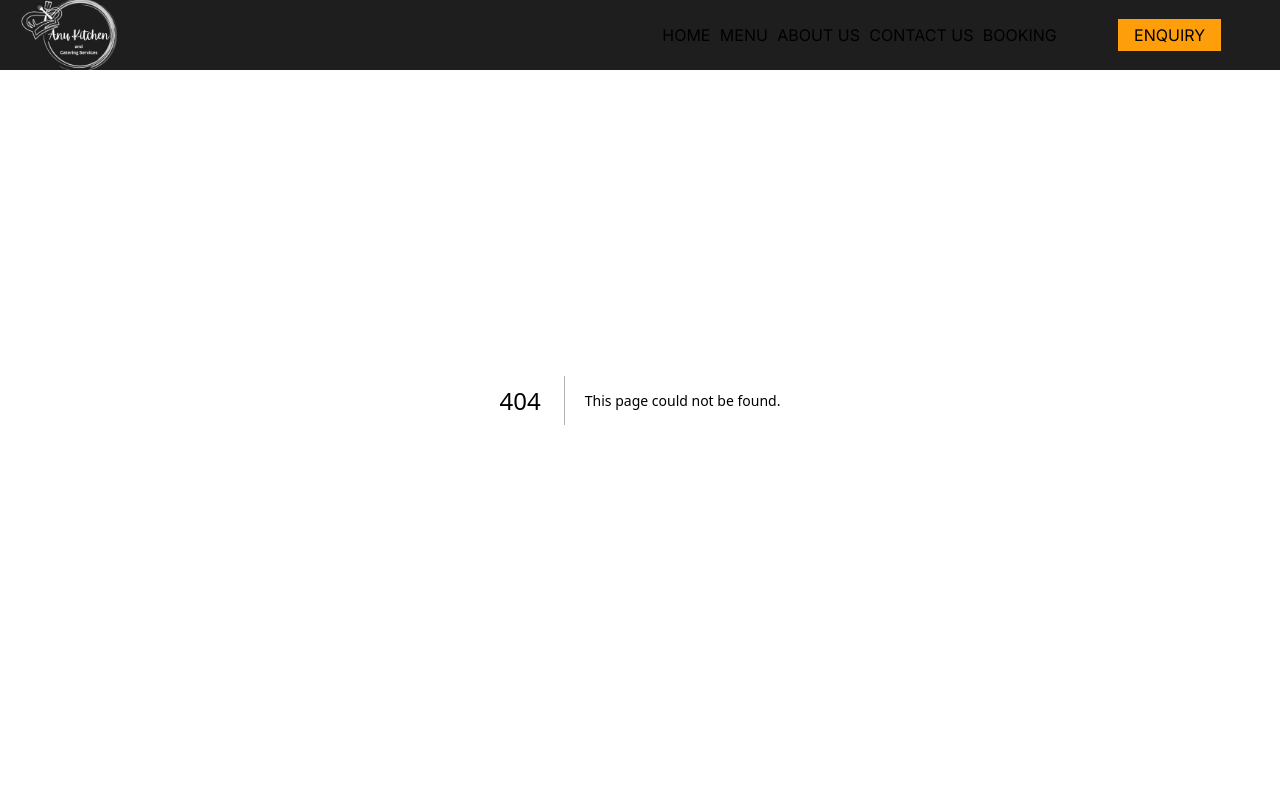
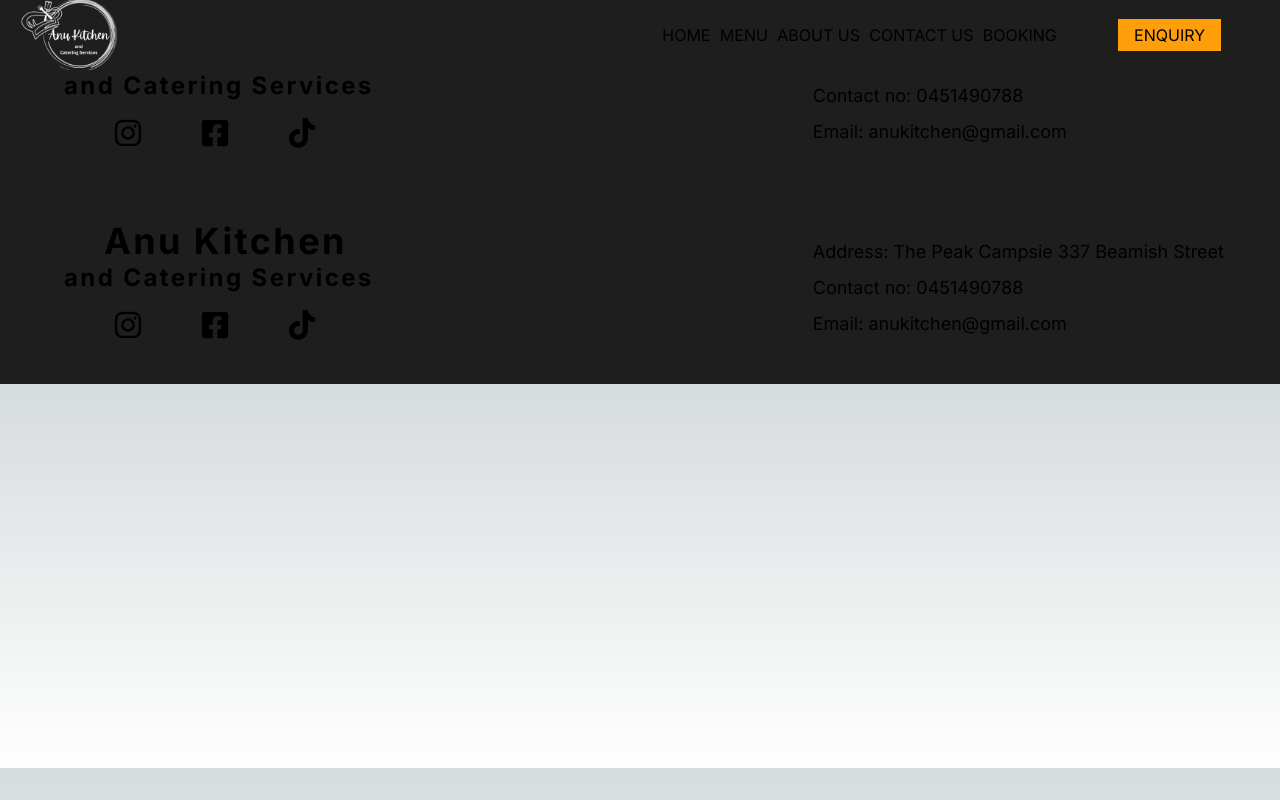
Before and after one commit to reyonecy/Anu_Kitchen, a Next.js app: page /components/footer in a window 1280 px wide. Before the commit this address had no page. Built offline with nearby package versions, Linux system fonts and the light colour scheme.

Commit message:
Footer works

```diff
--- a/app/components/carousel/Elasticcarousel.js
+++ b/app/components/carousel/Elasticcarousel.js
@@ -1,37 +1,36 @@
-"use client";
-import React, { useState } from "react";
-import Carousel from "react-elastic-carousel";
-import {items} from "/public/Items.json";
-import styles from "./carouselstyle.css";
+// "use client";
+// import React, { useState } from "react";
+// // import Carousel from "react-elastic-carousel";
+// import { items } from "/public/Items.json";
+// import styles from "./carouselstyle.css";
 
-const breakPoints =[
-    {width :1, itemsToShow: 1},
-    {width: 550, itemsToShow: 1, itemsToScroll: 2},
-    {width: 768, itemsToShow: 2},
-    {width: 1200, itemsToShow: 3}
-];
+// const breakPoints = [
+//   { width: 1, itemsToShow: 1 },
+//   { width: 550, itemsToShow: 1, itemsToScroll: 2 },
+//   { width: 768, itemsToShow: 2 },
+//   { width: 1200, itemsToShow: 3 },
+// ];
 
-export default function Elasticcarousel(){
-    const { elastic }=items;
-    return(
-        <div className={styles.carouselContainer}>
-            <div>
-                <h1 className="text-center text-white font-bold text-xl tracking-wide font-montserrat mt-5">Food Items</h1>
-            </div>
-            <div>
-                <Carousel breakPoints={breakPoints}>
-
-                    {elastic.map((item)=>(
-                        <div
-                            key={item.id}
-                        >
-                            <div>
-                                <h3>{item.title}</h3>
-                            </div>
-                        </div>
-                    ))}
-                </Carousel>
-            </div>
-        </div>
-    );
-}
+// export default function Elasticcarousel() {
+//   const { elastic } = items;
+//   return (
+//     <div className={styles.carouselContainer}>
+//       <div>
+//         <h1 className="text-center text-white font-bold text-xl tracking-wide font-montserrat mt-5">
+//           Food Items
+//         </h1>
+//       </div>
+//       <div>
+//         {/* <Carousel breakPoints={breakPoints}> */}
+//         {elastic.map((item) => (
+//           <div key={item.id}>
+//             <div>
+//               <h3>{item.title}</h3>
+//             </div>
+//           </div>
+//         ))}
+//         {/* </Carousel> */}
+//       </div>
+//     </div>
+//   );
+// }
--- a/app/components/carousel/carouselstyle.css
+++ b/app/components/carousel/carouselstyle.css
@@ -1,4 +1,4 @@
-
+/*
 button.rec-dot{
     background-color: #FF9E0B;
     box-shadow: 0 0 1px 3px #FF9E0B;
@@ -8,4 +8,4 @@ button.rec-dot{
     background-color: #FF9E0B;
     color:black;
     font-size: 24px;
-}
+} */
--- /dev/null
+++ b/app/components/footer/page.js
@@ -0,0 +1,44 @@
+import React from "react";
+import Link from "next/link";
+import { FaInstagram } from "react-icons/fa";
+import { FaFacebookSquare } from "react-icons/fa";
+import { FaTiktok } from "react-icons/fa";
+
+const Footer = () => {
+  return (
+    <footer className="flex justify-between bg-[#1E1E1E] h-48 items-center px-14">
+      <div>
+        <div className="ml-2">
+          <h2 className=" text-2xl font-bold tracking-widest">
+            <span className="ml-10 text-4xl">Anu Kitchen</span> <br />
+            and Catering Services
+          </h2>
+        </div>
+        <div className="my-4 flex justify-evenly">
+          <Link
+            target="blank"
+            href="https://www.instagram.com/anu_kitchen_catering_services/ "
+          >
+            <FaInstagram size={30} />
+          </Link>
+          <Link
+            target="blank"
+            href="https://www.facebook.com/profile.php?id=100064216985064"
+          >
+            <FaFacebookSquare size={30} />
+          </Link>
+          <Link target="blank" href="https://www.tiktok.com/@stopper63">
+            <FaTiktok size={30} />
+          </Link>
+        </div>
+      </div>
+      <div className="gap-y-2 flex flex-col text-lg">
+        <p>Address: The Peak Campsie 337 Beamish Street</p>
+        <p>Contact no: 0451490788</p>
+        <p>Email: anukitchen@gmail.com</p>
+      </div>
+    </footer>
+  );
+};
+
+export default Footer;
--- a/app/layout.js
+++ b/app/layout.js
@@ -1,6 +1,7 @@
 import { Inter } from "next/font/google";
 import "./globals.css";
 import Navbar from "./components/navbar/page";
+import Footer from "./components/footer/page";
 
 const inter = Inter({ subsets: ["latin"] });
 
@@ -15,6 +16,7 @@ export default function RootLayout({ children }) {
       <body className={inter.className}>
         <Navbar />
         {children}
+        <Footer />
       </body>
     </html>
   );
--- a/app/page.js
+++ b/app/page.js
@@ -7,8 +7,8 @@ export default function Home() {
   return (
     <>
       <Main />
-      <Elasticcarousel/>
-      <Menu/>
+      {/* <Elasticcarousel/> */}
+      <Menu />
     </>
   );
 }
```
Also changed, not shown: app/components/menu/page.js (+9 -8 lines).
